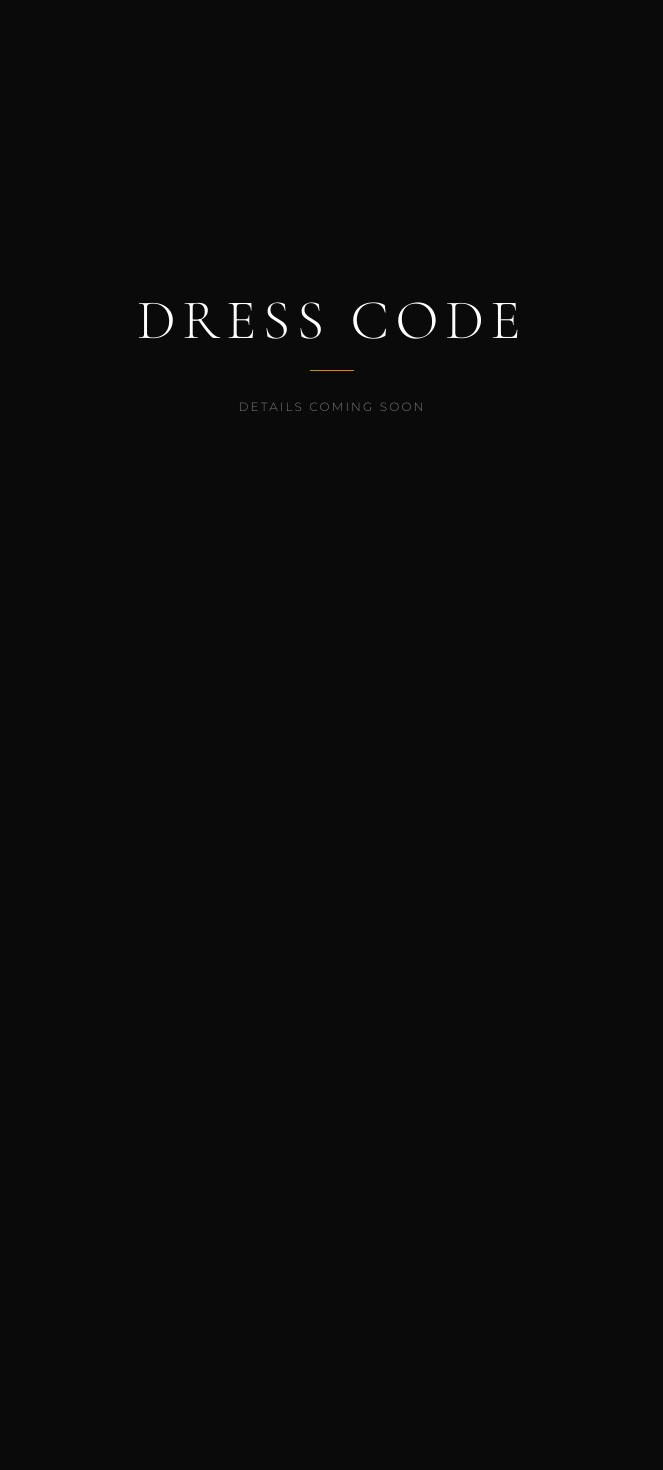
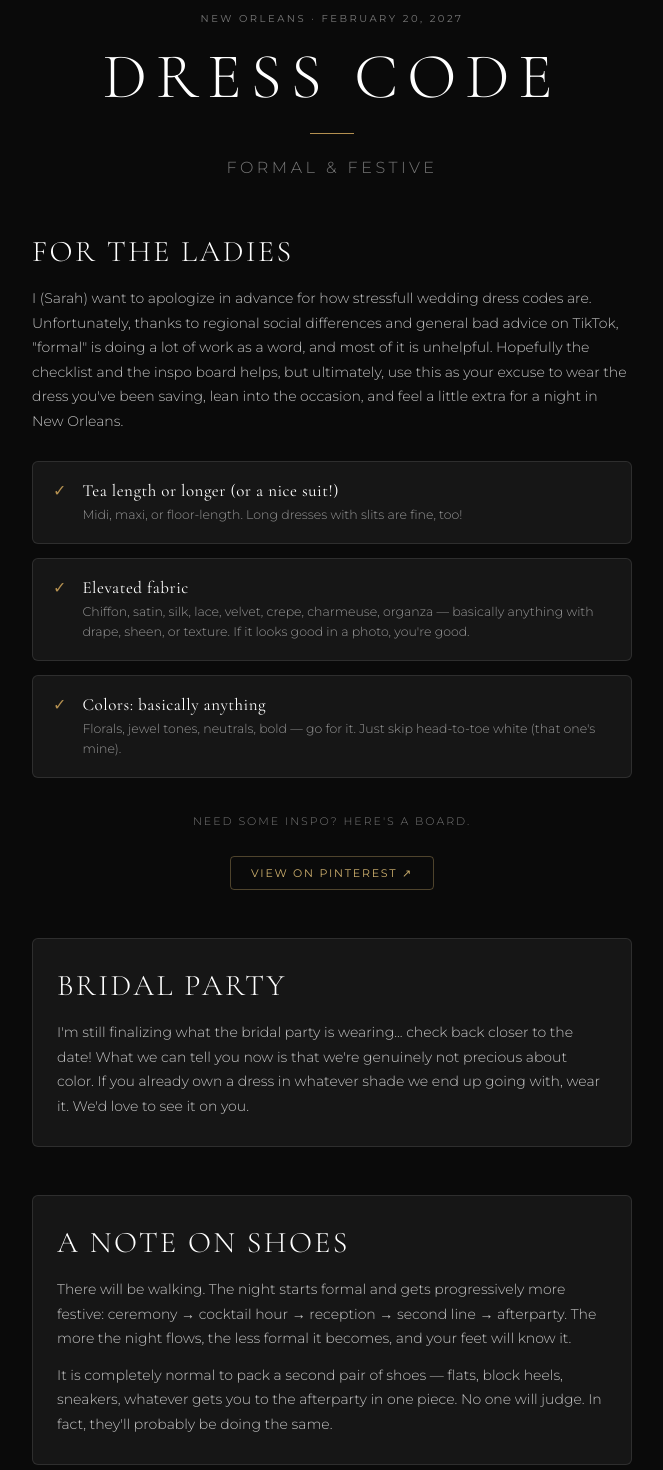
Before and after one commit to sarah-liang/nola-wedding-map, a React (Vite) app: page /#/dress-code in a window 1280 px wide. Shown: the part 60-1530 px from the top of the page, without its empty margins (308-971 px from the left). Before the commit the page ends 800 px from the top, so only its background shows below. Built offline with nearby package versions, Linux system fonts and the light colour scheme.

Commit message:
feat: dress code v1

```diff
--- a/src/index.css
+++ b/src/index.css
@@ -229,37 +229,181 @@ a {
   color: var(--white);
 }
 
-/* ── Placeholder page (DressCode) ───────────────────────────── */
-.placeholder-page {
+/* ── Dress Code page ────────────────────────────────────────── */
+.dc-page {
   min-height: 100vh;
   display: flex;
   flex-direction: column;
   align-items: center;
-  justify-content: center;
-  padding: 80px 24px 60px;
-  text-align: center;
+  padding: 72px 24px 80px;
 }
 
-.placeholder-page h1 {
-  font-family: var(--font-serif);
-  font-size: clamp(36px, 7vw, 56px);
-  font-weight: 300;
-  letter-spacing: 0.12em;
-  text-transform: uppercase;
-  margin-bottom: 16px;
+/* Header */
+.dc-header {
+  text-align: center;
+  margin-bottom: 56px;
+  width: 100%;
+  max-width: 600px;
 }
 
-.placeholder-page .placeholder-divider {
+.dc-eyebrow {
+  font-size: 10px;
+  font-weight: 400;
+  letter-spacing: 0.25em;
+  text-transform: uppercase;
+  color: var(--muted);
+  margin-bottom: 20px;
+}
+
+.dc-title {
+  font-family: var(--font-serif);
+  font-size: clamp(40px, 9vw, 64px);
+  font-weight: 300;
+  letter-spacing: 0.14em;
+  text-transform: uppercase;
+  line-height: 1;
+  margin-bottom: 0;
+}
+
+.dc-divider {
   width: 44px;
   height: 1px;
   background: var(--gold);
-  margin: 0 auto 28px;
+  margin: 24px auto;
 }
 
-.placeholder-page p {
-  font-size: 12px;
+.dc-subtitle {
+  font-size: 16px;
+  font-weight: 300;
+  letter-spacing: 0.22em;
+  text-transform: uppercase;
+  color: var(--muted);
+}
+
+/* Sections */
+.dc-section {
+  width: 100%;
+  max-width: 600px;
+  margin-bottom: 48px;
+}
+
+.dc-section--callout {
+  padding: 28px 24px;
+  background: var(--card-bg);
+  border: 1px solid var(--card-border);
+  border-radius: 6px;
+}
+
+.dc-section--dudes {
+  padding: 28px 24px;
+  border: 1px solid var(--gold);
+  border-radius: 6px;
+  background: rgba(180, 144, 80, 0.06);
+}
+
+.dc-section-title {
+  font-family: var(--font-serif);
+  font-size: clamp(22px, 5vw, 30px);
+  font-weight: 300;
+  letter-spacing: 0.08em;
+  text-transform: uppercase;
+  margin-bottom: 16px;
+  color: var(--white);
+}
+
+.dc-section--dudes .dc-section-title {
+  color: var(--gold-light);
+}
+
+.dc-body {
+  font-size: 14px;
+  font-weight: 300;
+  line-height: 1.75;
+  color: rgba(255, 255, 255, 0.75);
+}
+
+/* Checklist */
+.dc-checklist {
+  list-style: none;
+  display: flex;
+  flex-direction: column;
+  gap: 14px;
+  margin-top: 28px;
+  margin-bottom: 36px;
+}
+
+.dc-checklist-item {
+  display: flex;
+  gap: 16px;
+  align-items: flex-start;
+  padding: 18px 20px;
+  background: var(--card-bg);
+  border: 1px solid var(--card-border);
+  border-radius: 6px;
+}
+
+.dc-check {
+  color: var(--gold);
+  font-size: 16px;
+  flex-shrink: 0;
+  margin-top: 1px;
+}
+
+.dc-check-text {
+  display: flex;
+  flex-direction: column;
+  gap: 4px;
+}
+
+.dc-check-text strong {
+  font-family: var(--font-serif);
+  font-size: 17px;
+  font-weight: 400;
+  letter-spacing: 0.03em;
+  color: var(--white);
+}
+
+.dc-check-text span {
+  font-size: 12.5px;
+  font-weight: 300;
+  line-height: 1.6;
+  color: rgba(255, 255, 255, 0.55);
+}
+
+/* Pinterest */
+.dc-pinterest {
+  display: flex;
+  flex-direction: column;
+  align-items: center;
+  gap: 14px;
+  margin-top: 8px;
+}
+
+.dc-pinterest-label {
+  font-size: 11px;
   font-weight: 300;
   letter-spacing: 0.18em;
   text-transform: uppercase;
   color: var(--muted);
+  text-align: center;
 }
+
+.dc-pinterest-link {
+  display: inline-flex;
+  align-items: center;
+  gap: 6px;
+  font-size: 11px;
+  font-weight: 400;
+  letter-spacing: 0.16em;
+  text-transform: uppercase;
+  color: var(--gold-light);
+  border: 1px solid rgba(205, 175, 109, 0.35);
+  border-radius: 4px;
+  padding: 9px 20px;
+  transition: background 0.15s, border-color 0.15s;
+}
+
+.dc-pinterest-link:hover {
+  background: rgba(205, 175, 109, 0.08);
+  border-color: var(--gold-light);
+}
--- a/src/pages/DressCode.jsx
+++ b/src/pages/DressCode.jsx
@@ -1,12 +1,150 @@
 import { Link } from 'react-router-dom'
+import { useEffect, useRef } from 'react'
+
+const CHECKLIST = [
+  {
+    label: 'Tea length or longer (or a nice suit!)',
+    detail: 'Midi, maxi, or floor-length. Long dresses with slits are fine, too!',
+  },
+  {
+    label: 'Elevated fabric',
+    detail: 'Chiffon, satin, silk, lace, velvet, crepe, charmeuse, organza — basically anything with drape, sheen, or texture. If it looks good in a photo, you\'re good.',
+  },
+  {
+    label: 'Colors: basically anything',
+    detail: 'Florals, jewel tones, neutrals, bold — go for it. Just skip head-to-toe white (that one\'s mine).',
+  },
+]
+
+const PIN_COL_WIDTH = 150
+
+function setPinAttributes(el) {
+  const width = el.parentElement.offsetWidth
+  const cols = Math.max(2, Math.floor(width / PIN_COL_WIDTH))
+  const colWidth = Math.floor(width / cols)
+  el.setAttribute('data-pin-board-width', String(width))
+  el.setAttribute('data-pin-scale-width', String(colWidth))
+  el.setAttribute('data-pin-scale-height', String(Math.round(colWidth * 5)))
+}
 
 export default function DressCode() {
+  const pinRef = useRef(null)
+
+  useEffect(() => {
+    const el = pinRef.current
+    if (!el) return
+
+    setPinAttributes(el)
+
+    const observer = new ResizeObserver(() => {
+      setPinAttributes(el)
+      if (window.PinUtils) window.PinUtils.build()
+    })
+    observer.observe(el.parentElement)
+
+    if (window.PinUtils) {
+      window.PinUtils.build()
+    } else {
+      const script = document.createElement('script')
+      script.src = '//assets.pinterest.com/js/pinit.js'
+      script.async = true
+      script.defer = true
+      document.body.appendChild(script)
+      return () => {
+        observer.disconnect()
+        if (document.body.contains(script)) document.body.removeChild(script)
+      }
+    }
+
+    return () => observer.disconnect()
+  }, [])
+
   return (
-    <div className="placeholder-page">
+    <div className="dc-page">
       <Link to="/" className="back-link">← Back</Link>
-      <h1>Dress Code</h1>
-      <div className="placeholder-divider" />
-      <p>Details coming soon</p>
+
+      <header className="dc-header">
+        <p className="dc-eyebrow">New Orleans · February 20, 2027</p>
+        <h1 className="dc-title">Dress Code</h1>
+        <div className="dc-divider" />
+        <p className="dc-subtitle">Formal &amp; Festive</p>
+      </header>
+
+      {/* ── Ladies ── */}
+      <section className="dc-section">
+        <h2 className="dc-section-title">For the Ladies</h2>
+        <p className="dc-body">
+          I (Sarah) want to apologize in advance for how stressfull wedding dress codes are. Unfortunately, thanks to
+          regional social differences and general bad advice on TikTok, "formal" is doing a lot of work as a word, and most of it is unhelpful.
+          Hopefully the checklist and the inspo board helps, but ultimately, use this as your excuse to wear the dress you've been saving,
+          lean into the occasion, and feel a little extra for a night in New Orleans.
+        </p>
+
+        <ul className="dc-checklist">
+          {CHECKLIST.map(({ label, detail }) => (
+            <li key={label} className="dc-checklist-item">
+              <span className="dc-check">✓</span>
+              <div className="dc-check-text">
+                <strong>{label}</strong>
+                <span>{detail}</span>
+              </div>
+            </li>
+          ))}
+        </ul>
+
+        <div className="dc-pinterest">
+          <p className="dc-pinterest-label">Need some inspo? Here's a board.</p>
+          <a
+            ref={pinRef}
+            data-pin-do="embedBoard"
+            href="https://www.pinterest.com/iliketurtles99/wedding-guest-inspo/"
+          />
+          <a
+            href="https://www.pinterest.com/iliketurtles99/wedding-guest-inspo/"
+            className="dc-pinterest-link"
+            target="_blank"
+            rel="noopener noreferrer"
+          >
+            View on Pinterest ↗
+          </a>
+        </div>
+      </section>
+
+      {/* ── Bridal party ── */}
+      <section className="dc-section dc-section--callout">
+        <h2 className="dc-section-title">Bridal Party</h2>
+        <p className="dc-body">
+          I'm still finalizing what the bridal party is wearing... check back closer to the date! What we
+          can tell you now is that we're genuinely not precious about color. If you already own a
+          dress in whatever shade we end up going with, wear it. We'd love to see it on you.
+        </p>
+      </section>
+
+      {/* ── Shoe callout ── */}
+      <section className="dc-section dc-section--callout">
+        <h2 className="dc-section-title">A Note on Shoes</h2>
+        <p className="dc-body">
+          There will be walking. The night starts formal and gets progressively more festive:
+          ceremony → cocktail hour → reception → second line → afterparty. The more the night flows,
+          the less formal it becomes, and your feet will know it.
+        </p>
+        <p className="dc-body" style={{ marginTop: '12px' }}>
+          It is completely normal to pack a second pair of shoes — flats, block heels, sneakers,
+          whatever gets you to the afterparty in one piece. No one will judge. In fact, they'll
+          probably be doing the same.
+        </p>
+      </section>
+
+      {/* ── Dudes ── */}
+      <section className="dc-section dc-section--dudes">
+        <h2 className="dc-section-title">For the Gentlemen</h2>
+        <p className="dc-body">
+          My dude, you have the easiest job at this wedding. Wear a suit and tie. That's it. If you have a partner that's less lucky than you,
+          spend the rest of your energy supporting them as they stress-spiral over fabric swatches
+          and accessories and be genuinely grateful that the hardest decision you'll make today is
+          which necktie to go with.
+        </p>
+      </section>
     </div>
   )
 }
```
